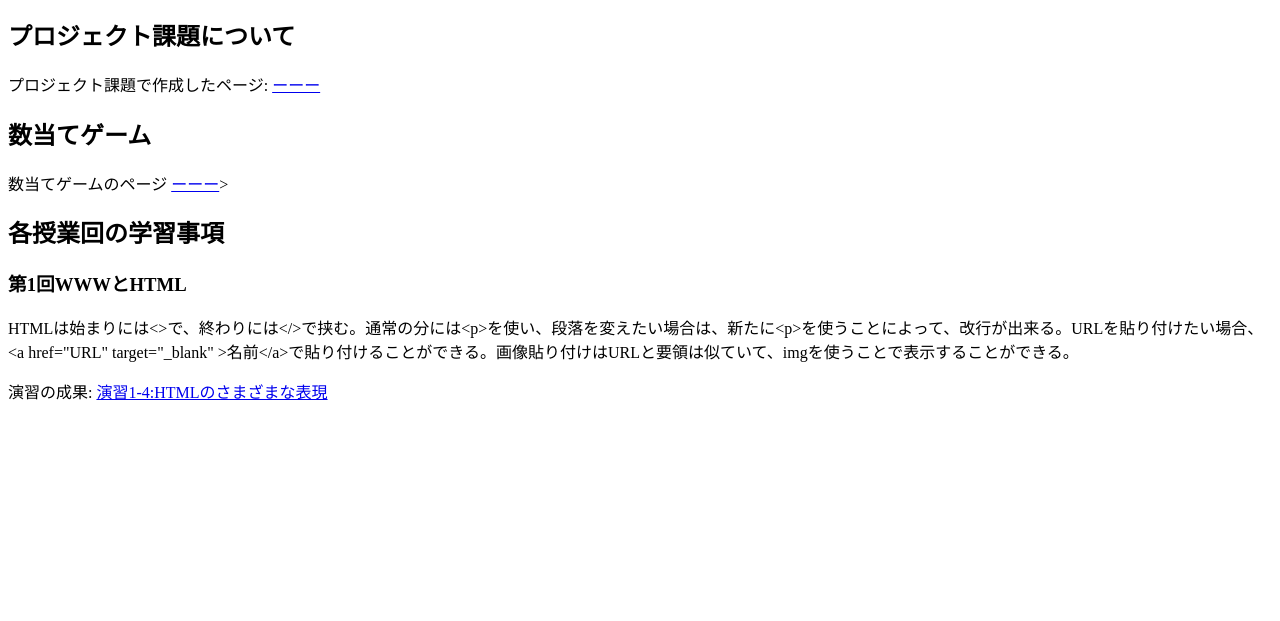
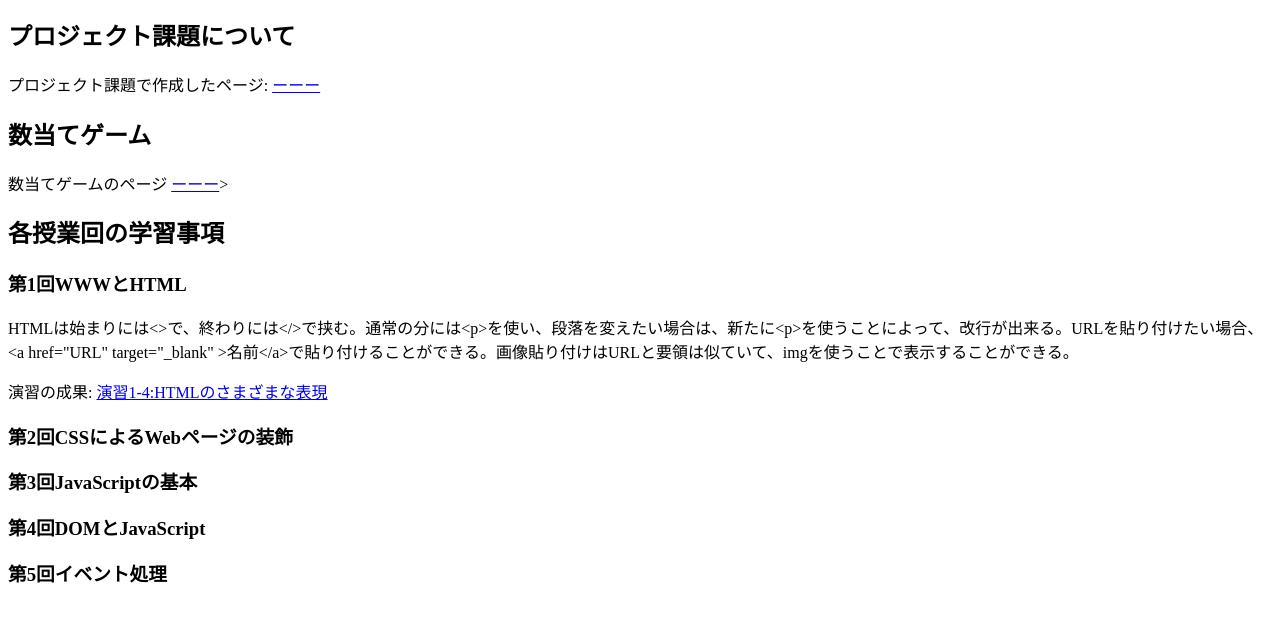
Before and after one commit to G386632023/medialabo, a plain HTML site: page index.html in a window 1280 px wide. Shown: the part 127-748 px from the top of the page. Drawn offline with Linux system fonts and the light colour scheme.

Commit message:
index.htmlベース完成

```diff
--- a/index.html
+++ b/index.html
@@ -35,5 +35,9 @@
           title="演習1-4"
           target="_blank">演習1-4:HTMLのさまざまな表現</a>
     </p>
+    <h3>第2回CSSによるWebページの装飾</h3>
+    <h3>第3回JavaScriptの基本</h3>
+    <h3>第4回DOMとJavaScript</h3>
+    <h3>第5回イベント処理</h3>
   </body>
 </html>
```
